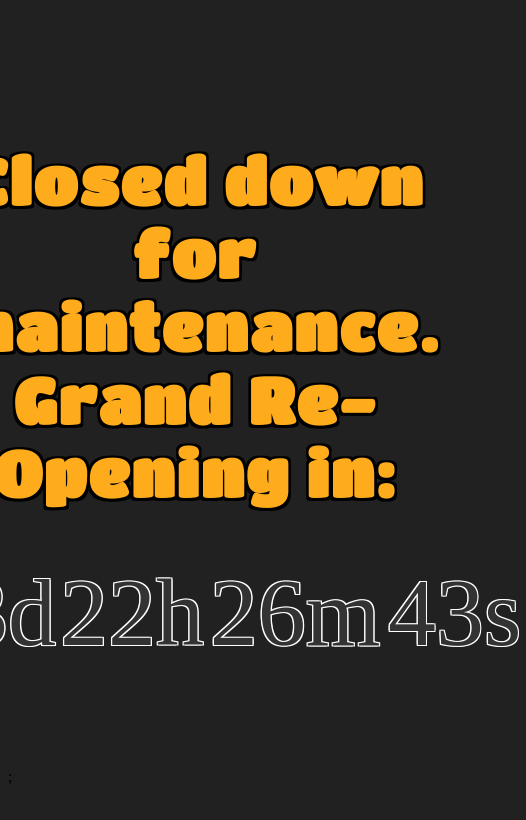
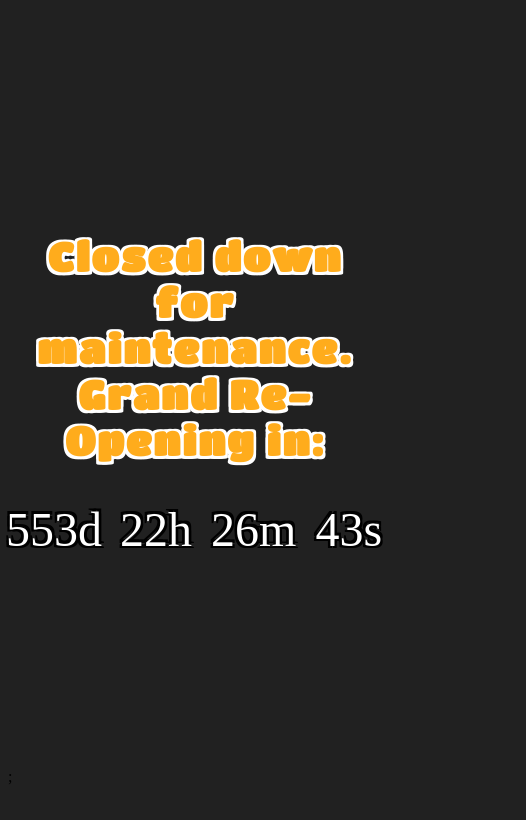
Before and after one commit to mihail-soltan/portfolio, a React (Create React App) app: page /admin in a window 390 px wide. Shown: the top 820 px of the page, 526 px wide, since content can reach past the window. Built offline with nearby package versions, Linux system fonts and the light colour scheme; a web font is replaced by a local one.

Commit message:
responsive countdown

```diff
--- a/src/App.css
+++ b/src/App.css
@@ -43,12 +43,7 @@ body {
 form input {
   margin: 5px;
 }
-@media(max-width: 400px){
 
-}
-@media(max-width: 375px){
-
-}
 .countdown-container {
   display: flex;
   flex-direction: column;
@@ -91,9 +86,9 @@ form input {
 
 .countdown-value {
   font-size: 5rem;
-  color: #333;
+  color: #fff;
   animation: pulse 1s infinite;
-  text-shadow: 1px 1px 0 #fff, -1px -1px 0 #fff, 1px -1px 0 #fff, -1px 1px 0 #fff;
+  text-shadow: 2px 2px 0 #000, -2px -2px 0 #000, 2px -2px 0 #000, -2px 2px 0 #000;
 }
 
 h1 {
@@ -101,6 +96,17 @@ h1 {
   color: #FFAC1C;
   letter-spacing: 2px;
   font-size: 4rem;
-  text-shadow: -2.5px -2.5px 0 #000, 2.5px -2.5px 0 #000, -2.5px 2.5px 0 #000, 2.5px 2.5px 0 #000;
+  text-shadow: -2.5px -2.5px 0 #fff, 2.5px -2.5px 0 #fff, -2.5px 2.5px 0 #fff, 2.5px 2.5px 0 #fff;
   /* animation: breathing 3s infinite ; */
   }
+
+
+  @media(max-width: 620px){
+    h1 {
+      font-size: 2.5rem;
+    }
+
+    .countdown-value {
+      font-size: 2.5rem;
+    }
+  }
```
